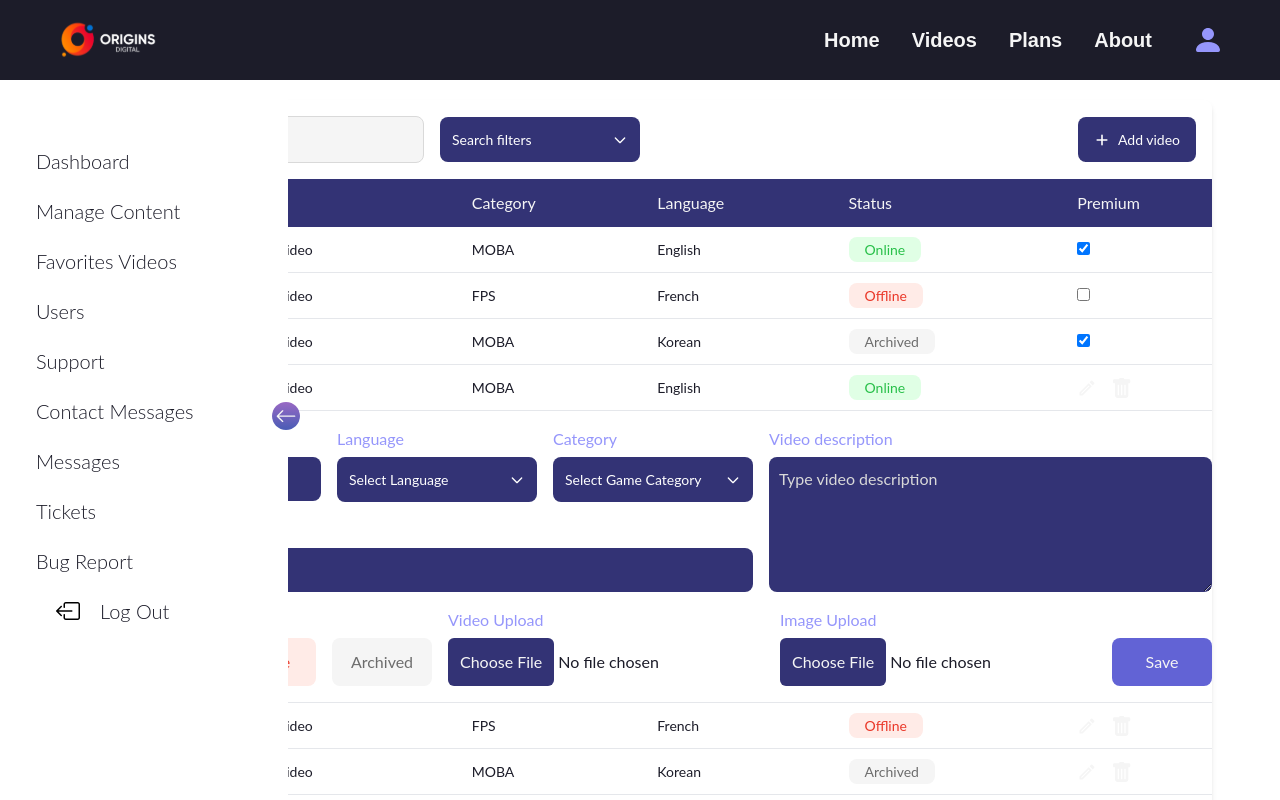
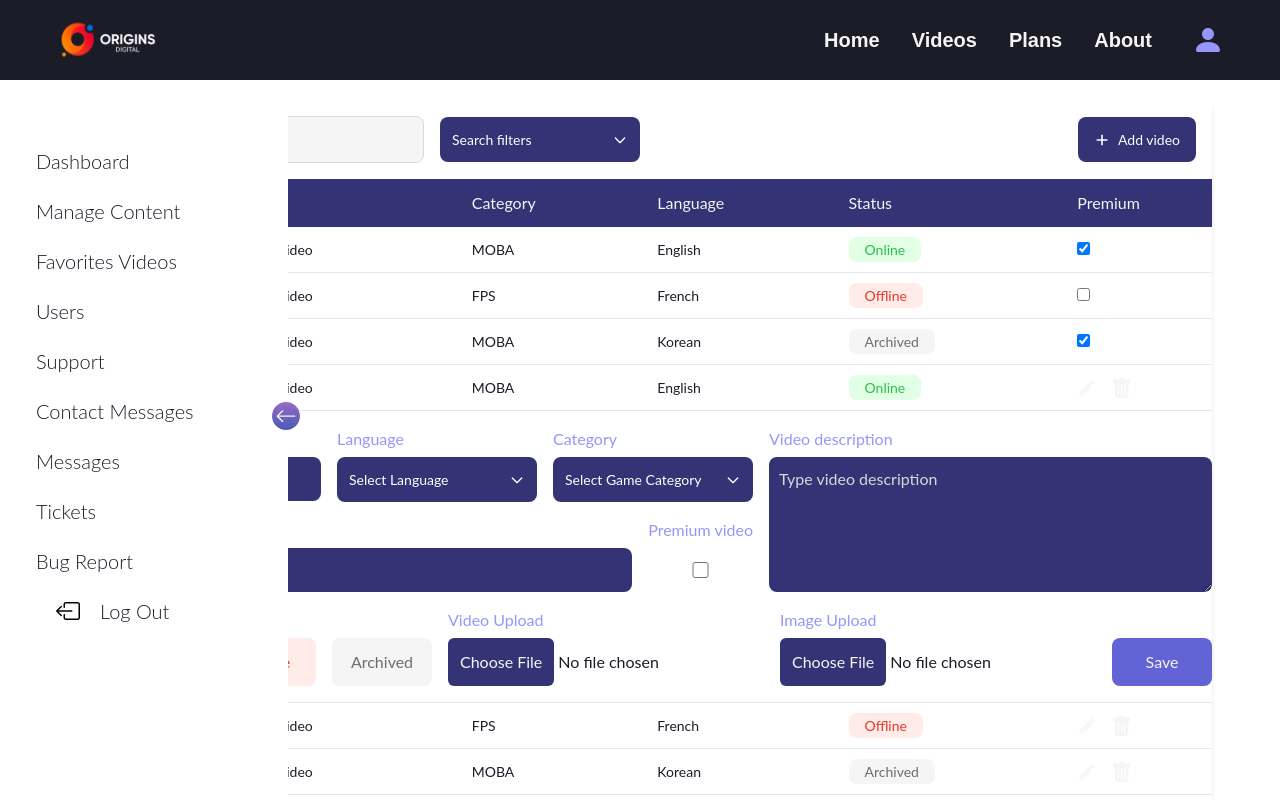
Before and after one commit to WildCodeSchool/2023-02-JS-RemoteFR-JSWizards-P3-Team-Ravenclaw, a React (Vite) app in the folder frontend/: page /account/admin in a window 1280 px wide. Both pictures are taken after a click on the button 1060 px from the left and 387 px from the top of the page. Shown: the top 800 px of the page. Built offline with nearby package versions, Linux system fonts and the light colour scheme.

Commit message:
Added forgotten premium option in DashDropdown

```diff
--- a/frontend/src/components/dashboard/Table/DashDropdown.jsx
+++ b/frontend/src/components/dashboard/Table/DashDropdown.jsx
@@ -56,6 +56,8 @@ export default function DashDropdown() {
                 <Dropdown title="Select Game Category" items={category} />
               </div>
             </div>
+
+            <div className="flex w-full gap-4">
               <div className="flex w-full flex-col gap-1.5">
                 <label htmlFor="seo" className="text-primaryLightest">
                   SEO tags
@@ -65,6 +67,19 @@ export default function DashDropdown() {
                   className={`${styles.input__style}`}
                   placeholder="Type seo tags"
                 />
+              </div>
+              <div className="flex  min-w-fit flex-col gap-1.5">
+                <label
+                  htmlFor="premium status"
+                  className="text-primaryLightest"
+                >
+                  Premium video
+                </label>
+                <Input
+                  type="checkbox"
+                  className="m-3.5 flex h-full items-center justify-center "
+                />
+              </div>
             </div>
           </div>
           <div className=" flex w-full flex-col gap-1.5">
@@ -78,6 +93,7 @@ export default function DashDropdown() {
             />
           </div>
         </form>
+
         <div className="flex gap-4">
           <div className="flex flex-col gap-1.5">
             <label htmlFor="status" className="text-primaryLightest">
@@ -101,7 +117,6 @@ export default function DashDropdown() {
               </Button>
             </div>
           </div>
-
           <div className="flex gap-4">
             <VideoUpload />
             <ImageUpload />
```
Lines whose indentation alone changed are shown as unchanged.
